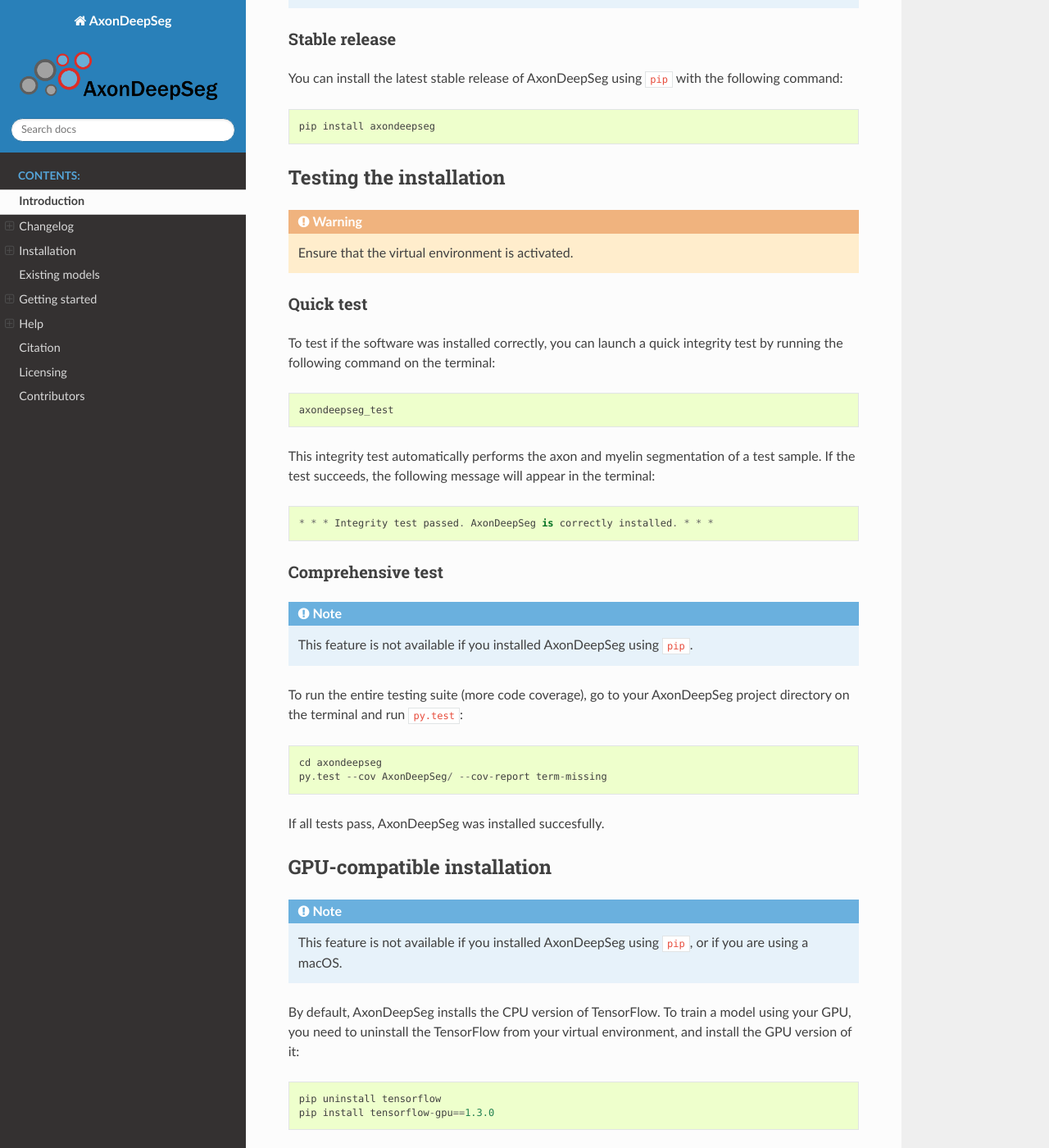
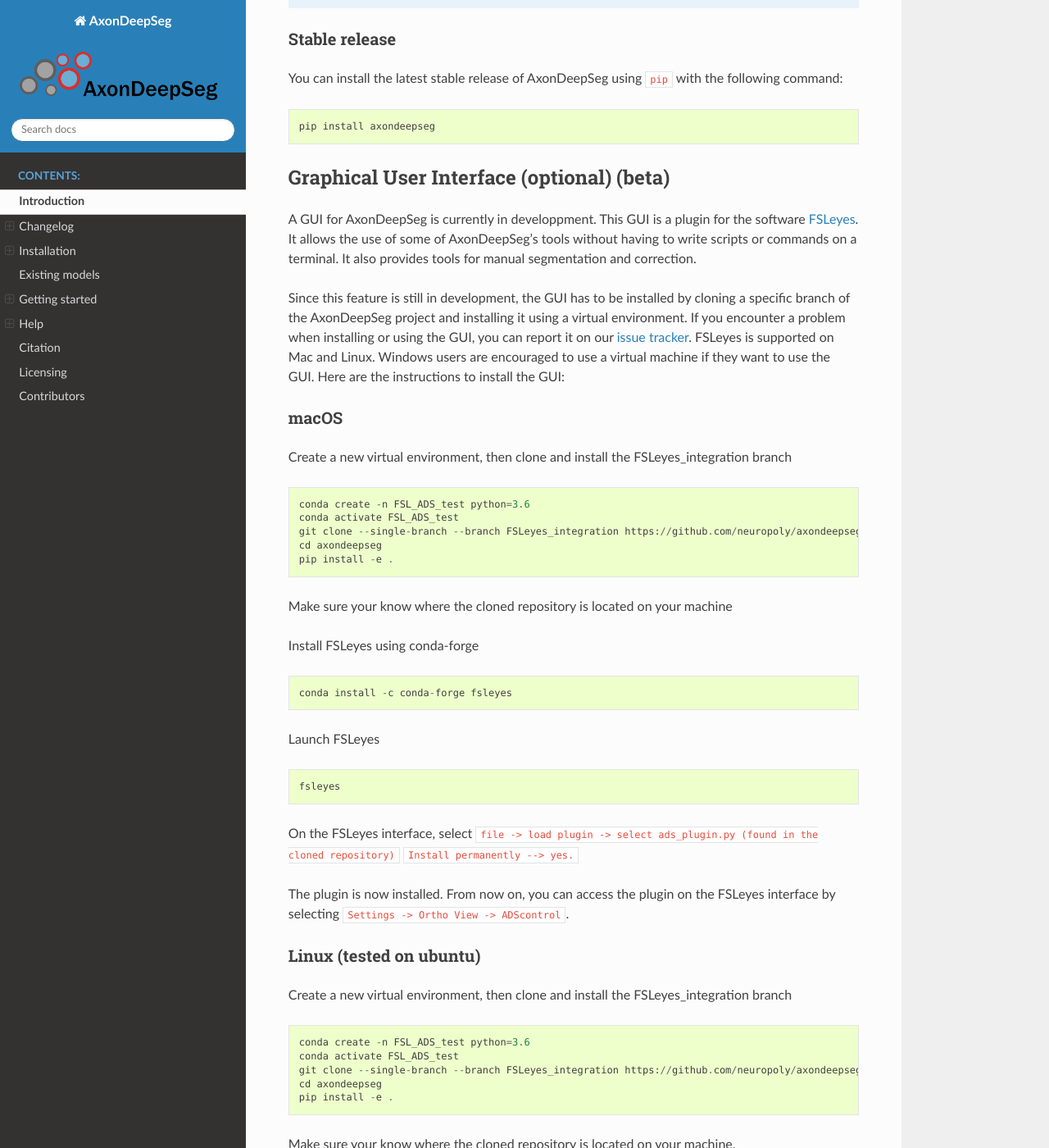
Before and after one commit to axondeepseg/axondeepseg, a Sphinx documentation site: the page built from docs/source/documentation.rst, in a window 1280 px wide and 1400 px high, scrolled down 5685 px. Shown: the whole window at 82% size. Built offline with Sphinx 7.4.7 and the Read the Docs theme 2.0.0, drawn with Linux system fonts in a browser that asks for light colours; some of the changed text lies outside the part shown.

Commit message:
#182 Added GUI installation instruction

```diff
--- a/docs/source/documentation.rst
+++ b/docs/source/documentation.rst
@@ -226,6 +226,81 @@
 
     pip install axondeepseg
 
+
+Graphical User Interface (optional) (beta)
+-------------------------------------------------------------------------------
+
+A GUI for AxonDeepSeg is currently in developpment. This GUI is a plugin for the software `FSLeyes <https://fsl.fmrib.ox.ac.uk/fsl/fslwiki/FSLeyes>`_. It allows the use of some of AxonDeepSeg's tools without having to write scripts or commands on a terminal. It also provides tools for manual segmentation and correction.
+
+Since this feature is still in development, the GUI has to be installed by cloning a specific branch of the AxonDeepSeg project and installing it using a virtual environment. If you encounter a problem when installing or using the GUI, you can report it on our `issue tracker <https://github.com/neuropoly/axondeepseg/issues>`_.
+FSLeyes is supported on Mac and Linux. Windows users are encouraged to use a virtual machine if they want to use the GUI.
+Here are the instructions to install the GUI:
+
+macOS
+~~~~~~~~~~~~~~~~~~~~~~~~~~~~~~~~~~~~~~~~~~~~~~~~~~~~~~~~~~~~~~~~~~~~~~~~~~~~~~~
+Create a new virtual environment, then clone and install the FSLeyes_integration branch ::
+
+           conda create -n FSL_ADS_test python=3.6
+           conda activate FSL_ADS_test
+           git clone --single-branch --branch FSLeyes_integration https://github.com/neuropoly/axondeepseg.git
+           cd axondeepseg
+           pip install -e .
+
+Make sure your know where the cloned repository is located on your machine
+
+Install FSLeyes using conda-forge ::
+
+           conda install -c conda-forge fsleyes
+
+Launch FSLeyes ::
+
+           fsleyes
+
+On the FSLeyes interface, select ``file -> load plugin -> select ads_plugin.py (found in the cloned repository)``
+``Install permanently --> yes.``
+
+The plugin is now installed. From now on, you can access the plugin on the FSLeyes interface by selecting ``Settings -> Ortho View -> ADScontrol``.
+
+Linux (tested on ubuntu)
+~~~~~~~~~~~~~~~~~~~~~~~~~~~~~~~~~~~~~~~~~~~~~~~~~~~~~~~~~~~~~~~~~~~~~~~~~~~~~~~
+Create a new virtual environment, then clone and install the FSLeyes_integration branch ::
+
+           conda create -n FSL_ADS_test python=3.6
+           conda activate FSL_ADS_test
+           git clone --single-branch --branch FSLeyes_integration https://github.com/neuropoly/axondeepseg.git
+           cd axondeepseg
+           pip install -e .
+
+Make sure your know where the cloned repository is located on your machine.
+
+Install the C/C++ required to use wxPython ::
+
+           sudo apt-get install build-essential
+           sudo apt-get install libgtk2.0-dev libgtk-3-dev libwebkitgtk-dev libwebkitgtk-3.0-dev
+           sudo apt-get install libjpeg-turbo8-dev libtiff5-dev libsdl1.2-dev libgstreamer1.0-dev libgstreamer-plugins-base1.0-dev libnotify-dev freeglut3-dev
+
+Install wxPython using conda ::
+
+           conda install -c anaconda wxpython
+
+Install FSLeyes using pip ::
+
+           pip install fsleyes
+
+Launch FSLeyes ::
+
+           fsleyes
+
+On the FSLeyes interface, select ``file -> load plugin -> select ads_plugin.py (found in the cloned repository)``
+``Install permanently --> yes.``
+
+The plugin is now installed. From now on, you can access the plugin on the FSLeyes interface by selecting ``Settings -> Ortho View -> ADScontrol``.
+
+Known issues
+~~~~~~~~~~~~~~~~~~~~~~~~~~~~~~~~~~~~~~~~~~~~~~~~~~~~~~~~~~~~~~~~~~~~~~~~~~~~~~~
+1. The GUI is unable to load large images. The exact maximum dimensions can varry depending on your graphics card. In our testing, we couldn't load images with a side larger than 2048 pixels.
+2. The FSLeyes installation doesn't always work on Linux. Refer to the `FSLeyes installation guide <https://users.fmrib.ox.ac.uk/~paulmc/fsleyes/userdoc/latest/install.html>`_ if you need.
+
 Testing the installation
 -------------------------------------------------------------------------------
 .. WARNING ::
```
Also changed, not shown: other parts of docs/source/documentation.rst (+0 -10 lines).
